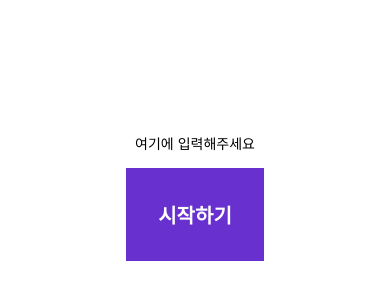
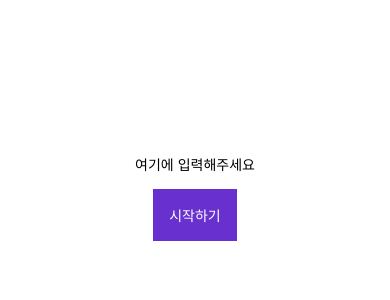
Before and after one commit to mu29/first-app-practice, a React Native app: screen / in a window 390 px wide. Shown: the part 224-524 px from the top of the page. Built offline with nearby package versions, Linux system fonts and the light colour scheme.

Commit message:
3-1. 기본 부품들로 나만의 부품 만들기

```diff
--- a/App.js
+++ b/App.js
@@ -1,5 +1,6 @@
 import React from 'react';
 import { StyleSheet, Text, View, TouchableOpacity, Alert, TextInput } from 'react-native';
+import StartButton from './components/StartButton'
 
 export default class App extends React.Component {
   render() {
@@ -11,14 +12,7 @@
           onChangeText={(text) => { content = text }}
           style={styles.input}
         />
-        <TouchableOpacity
-          activeOpacity={0.8}
-          onPress={() => { Alert.alert(content) }}
-        >
-          <View style={styles.box}>
-            <Text style={styles.first}>시작하기</Text>
-          </View>
-        </TouchableOpacity>
+        <StartButton showAlert={() => { Alert.alert(content) }} />
       </View>
     );
   }
--- /dev/null
+++ b/components/StartButton.js
@@ -0,0 +1,36 @@
+import React from 'react'
+import {
+  View,
+  Text,
+  TouchableOpacity,
+  StyleSheet,
+} from 'react-native'
+
+const StartButton = ({
+  showAlert,
+}) => {
+  return (
+    <TouchableOpacity
+      activeOpacity={0.8}
+      onPress={showAlert}
+    >
+      <View style={styles.box}>
+        <Text style={styles.text}>
+          시작하기
+        </Text>
+      </View>
+    </TouchableOpacity>
+  )
+}
+
+const styles = StyleSheet.create({
+  box: {
+    backgroundColor: '#6830CF',
+    padding: 16,
+  },
+  text: {
+    color: '#FFFFFF'
+  },
+})
+
+export default StartButton
```
